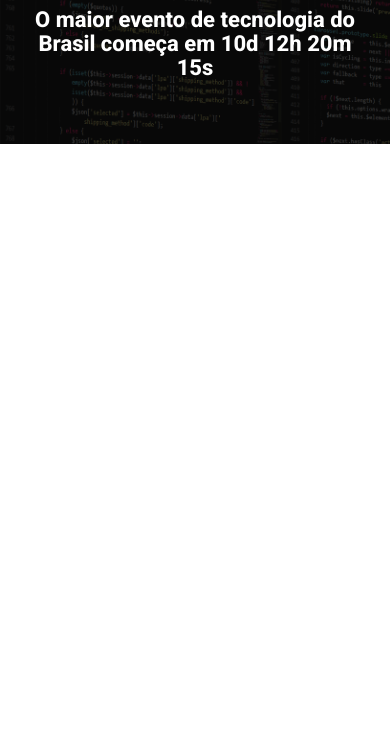
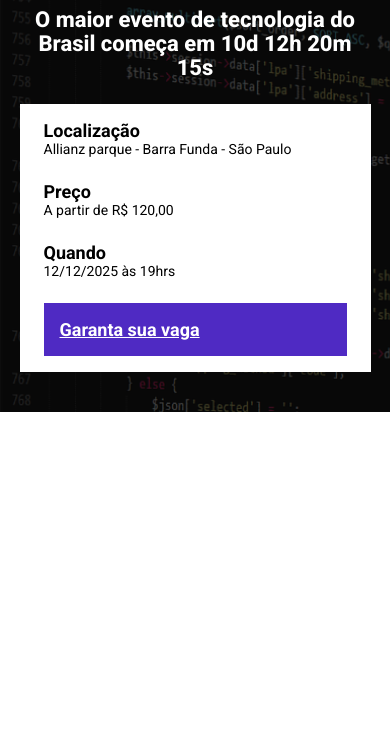
Before and after one commit to DeivithMaciel/EBAC_tech_talks, a website built with Parcel: page src/index.html in a window 390 px wide. Shown: the part 96-844 px from the top of the page. Built offline with nearby package versions, Linux system fonts and the light colour scheme.

Commit message:
cabeçalho feito

```diff
--- a/src/index.html
+++ b/src/index.html
@@ -16,6 +16,25 @@
             <p class="hero__text">
                 O maior evento de tecnologia do Brasil começa em 10d 12h 20m 15s
             </p>
+            <div class="infos-bar">
+                <ul class="infos-bar__infos">
+                    <li class="infos-bar__infos__item">
+                        <b>Localização</b>
+                        Allianz parque - Barra Funda - São Paulo
+                    </li>
+                    <li class="infos-bar__infos__item">
+                        <b>Preço</b>
+                        A partir de R$ 120,00
+                    </li>
+                    <li class="infos-bar__infos__item">
+                        <b>Quando</b>
+                        12/12/2025 às 19hrs
+                    </li>
+                </ul>
+                <a href="#" class="button button--primary">
+                    Garanta sua vaga
+                </a>
+            </div>
         </div>
     </header>
 
--- /dev/null
+++ b/src/styles/components/_buttons.scss
@@ -0,0 +1,22 @@
+.button{
+    padding: 16px;
+    font-size: 18px;
+    font-weight: bold;
+    text-align: center;
+    white-space: nowrap;
+
+    &--primary{
+        color: #fff;
+        background-color: #4f2ac3;
+    }
+
+    @media (max-width:640px){
+        display: block;
+        width: 100%;
+    }
+
+    @media (max-width:1024px){
+        display: flex;
+        text-align: center;
+    }
+}
--- /dev/null
+++ b/src/styles/components/_info_bar.scss
@@ -0,0 +1,40 @@
+.infos-bar{
+    padding: 16px 24px;
+    background-color: #fff;
+    display: flex;
+    justify-content: space-between;
+
+    &__infos{
+        display: flex;
+        gap: 40px;
+
+        &__item{
+            font-size: 14px;
+            color: #000;
+
+            b{
+                font-size: 18px;
+                display: block;
+                color: #000;
+            }
+        }
+    }
+
+    @media(max-width:640px){
+        display: block;
+
+        &__infos{
+            display: block;
+
+            &__item{
+                margin-bottom: 24px;
+            }
+        }
+    }
+
+    @media (max-width:1024px){
+        &__infos{
+            gap: 16px;
+        }
+    }
+}
--- a/src/styles/main.scss
+++ b/src/styles/main.scss
@@ -1,4 +1,6 @@
 @use 'hero';
+@use 'components/info_bar';
+@use 'components/buttons';
 
 *{
     margin: 0;
@@ -6,6 +8,7 @@
     box-sizing: border-box;
     font-family: Roboto, sans-serif;
     color: #fff;
+    list-style: none;
 }
 
 .container{
```
Also changed, not shown: src/styles/_hero.scss (renamed from src/styles/hero.scss).
